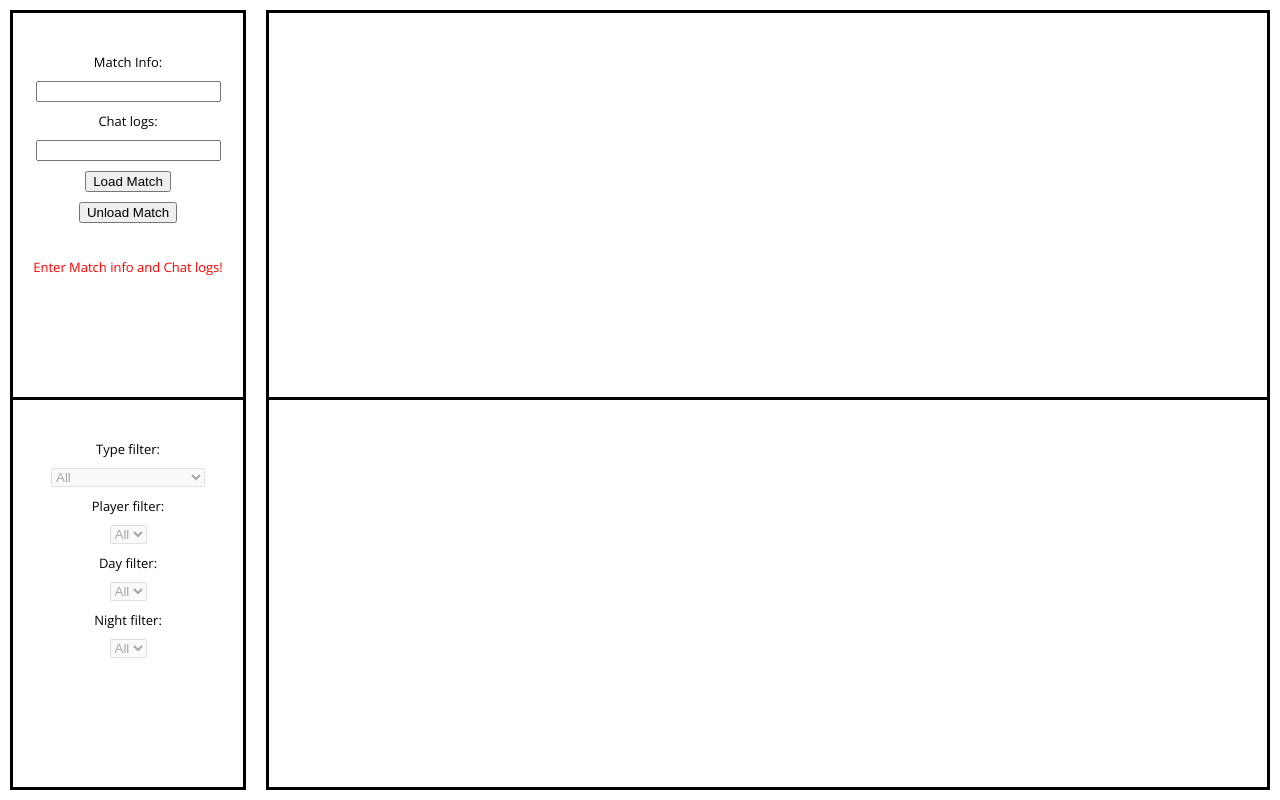
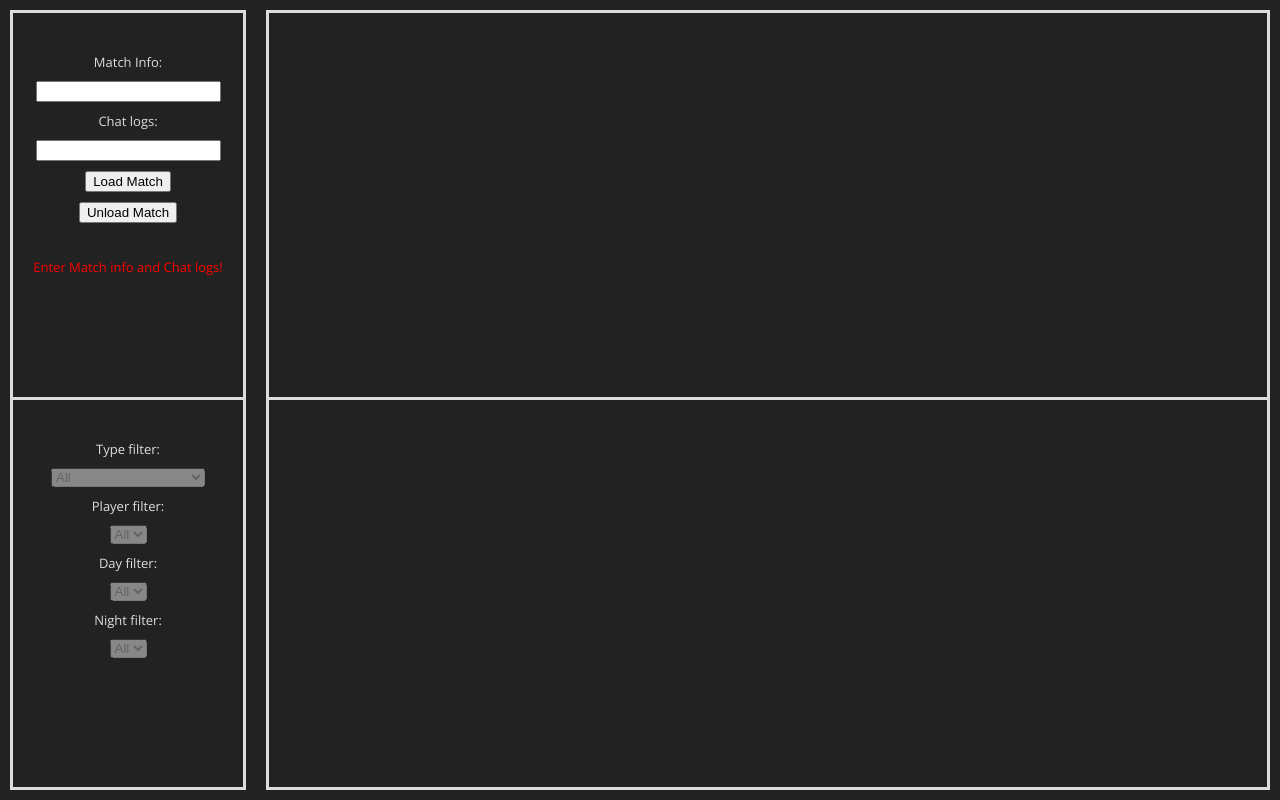
Before and after one commit to robflop/ToL-Mod-Utility, an Electron app: page src/index.html in a window 1280 px wide. Drawn offline with nearby package versions, Linux system fonts and the light colour scheme.

Commit message:
Dark mode, yay!

```diff
--- a/src/index.css
+++ b/src/index.css
@@ -31,7 +31,9 @@ ul > li {
 	height: 100vh;
 	display: grid;
 	grid-template-columns: 20% 80%;
-	grid-template-areas: "input-config display-area"
+	grid-template-areas: "input-config display-area";
+	background-color: #222;
+	color: #ddd;
 }
 
 #input-config-wrapper, #display-wrapper {
```
